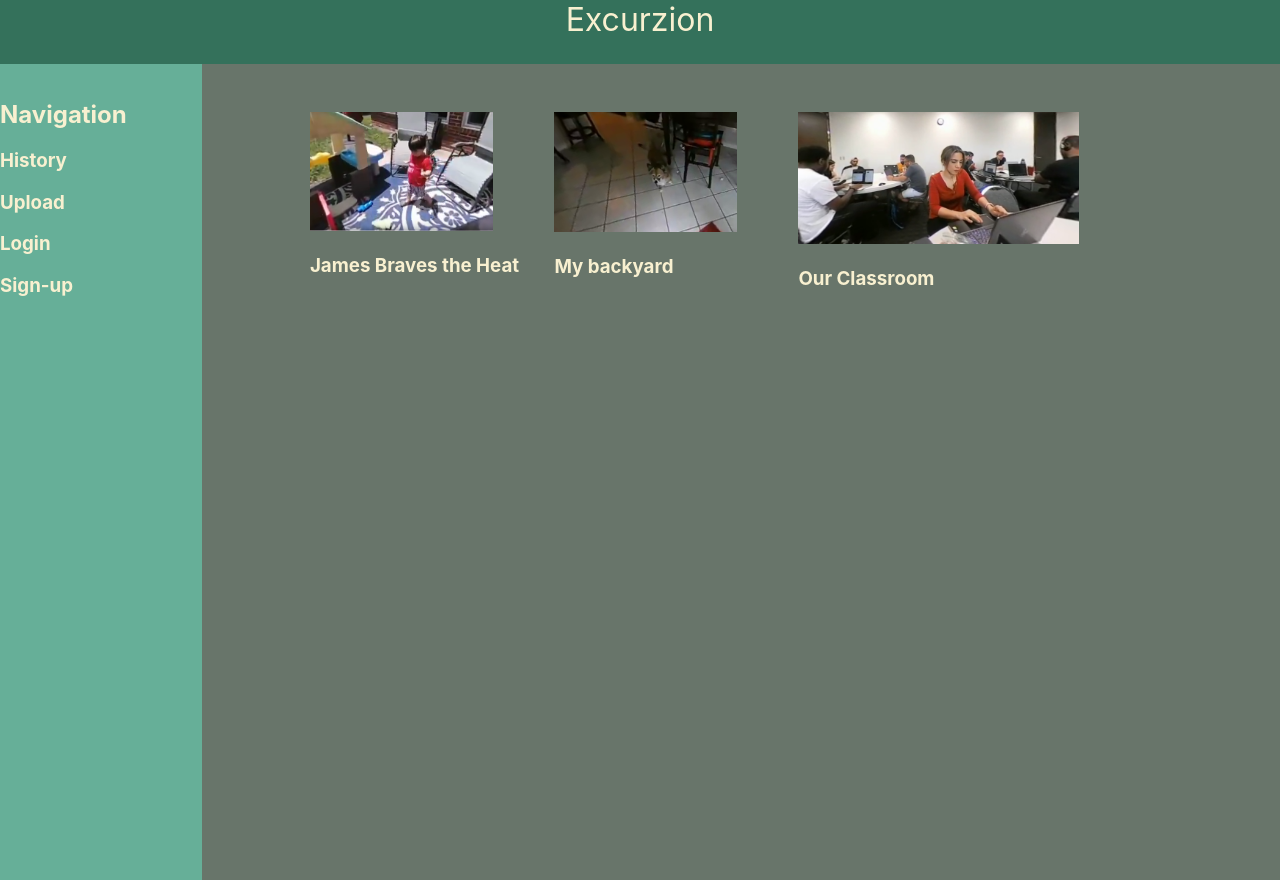
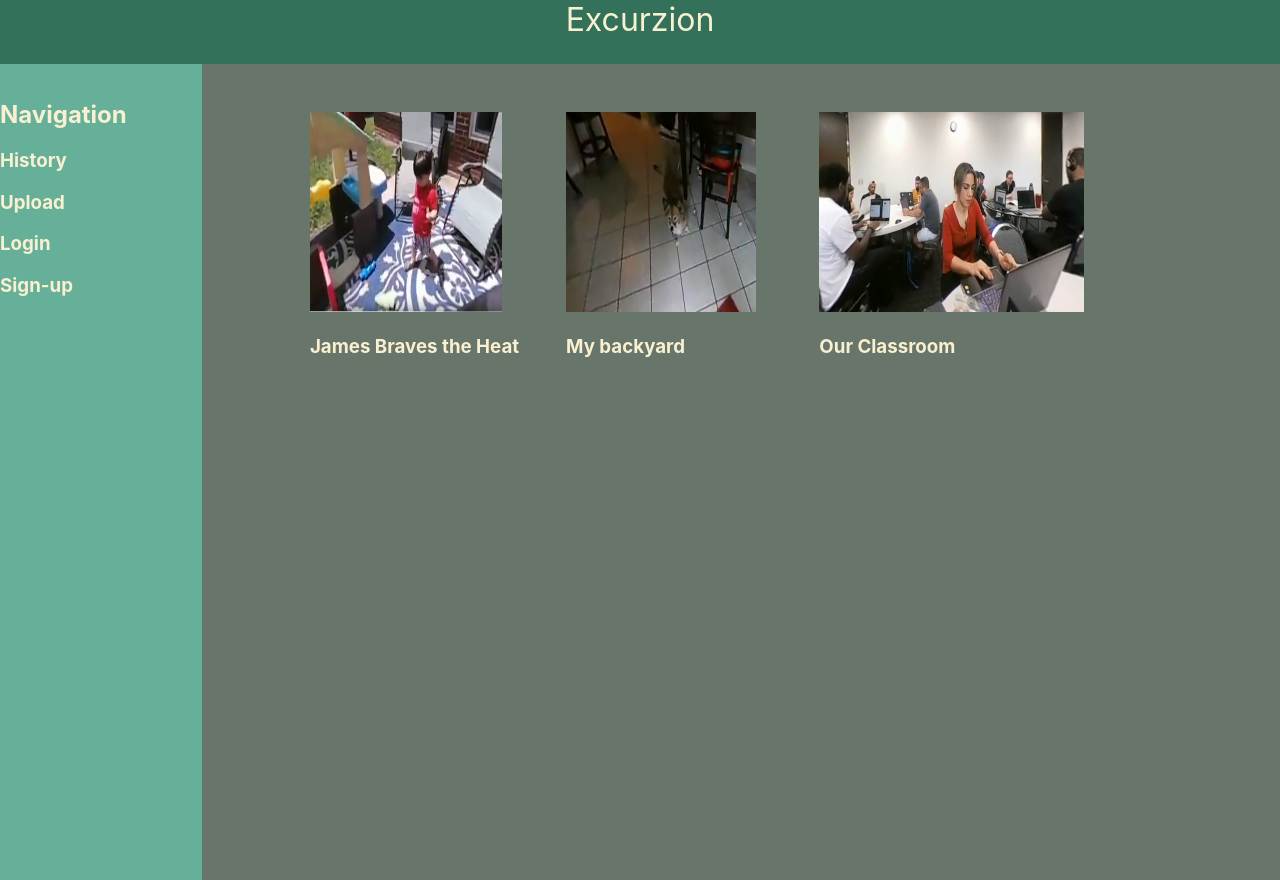
Before and after one commit to treyarnold/excurzion-client, a React (Create React App) app: page / in a window 1280 px wide. Built offline with nearby package versions, Linux system fonts and the light colour scheme.

Commit message:
video links styling

```diff
--- a/src/Components/VideoLink/VideoLink.module.css
+++ b/src/Components/VideoLink/VideoLink.module.css
@@ -1,3 +1,4 @@
 .image {
   max-width: 75%;
+  height: 200px;
 }
--- a/src/Components/VideoLinks/VideoLinks.module.css
+++ b/src/Components/VideoLinks/VideoLinks.module.css
@@ -9,6 +9,6 @@
   margin: auto;
   max-width: 80%;
   display: flex;
-  /* flex-wrap: wrap;
-  justify-content: space-around; */
+  /* flex-wrap: wrap; */
+  justify-content: space-around;
 }
```
